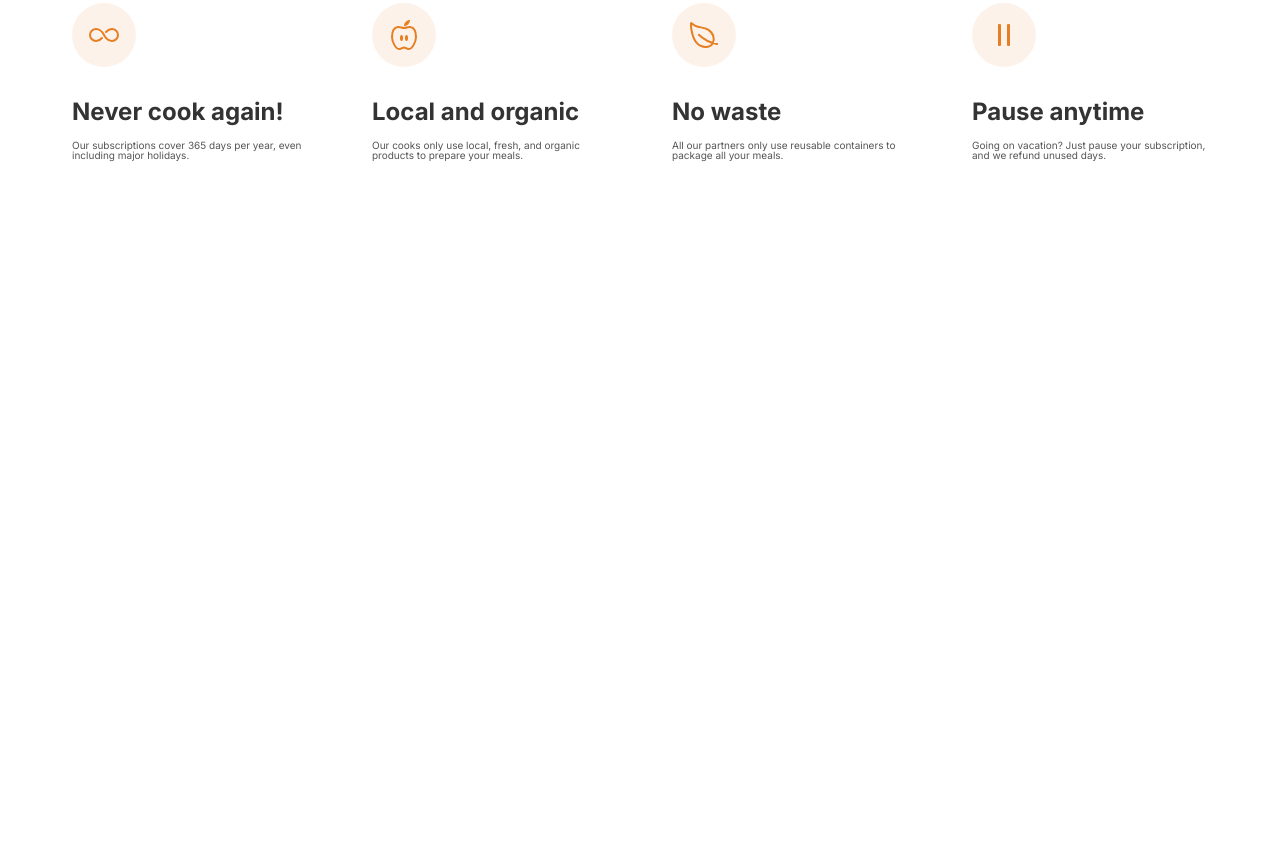
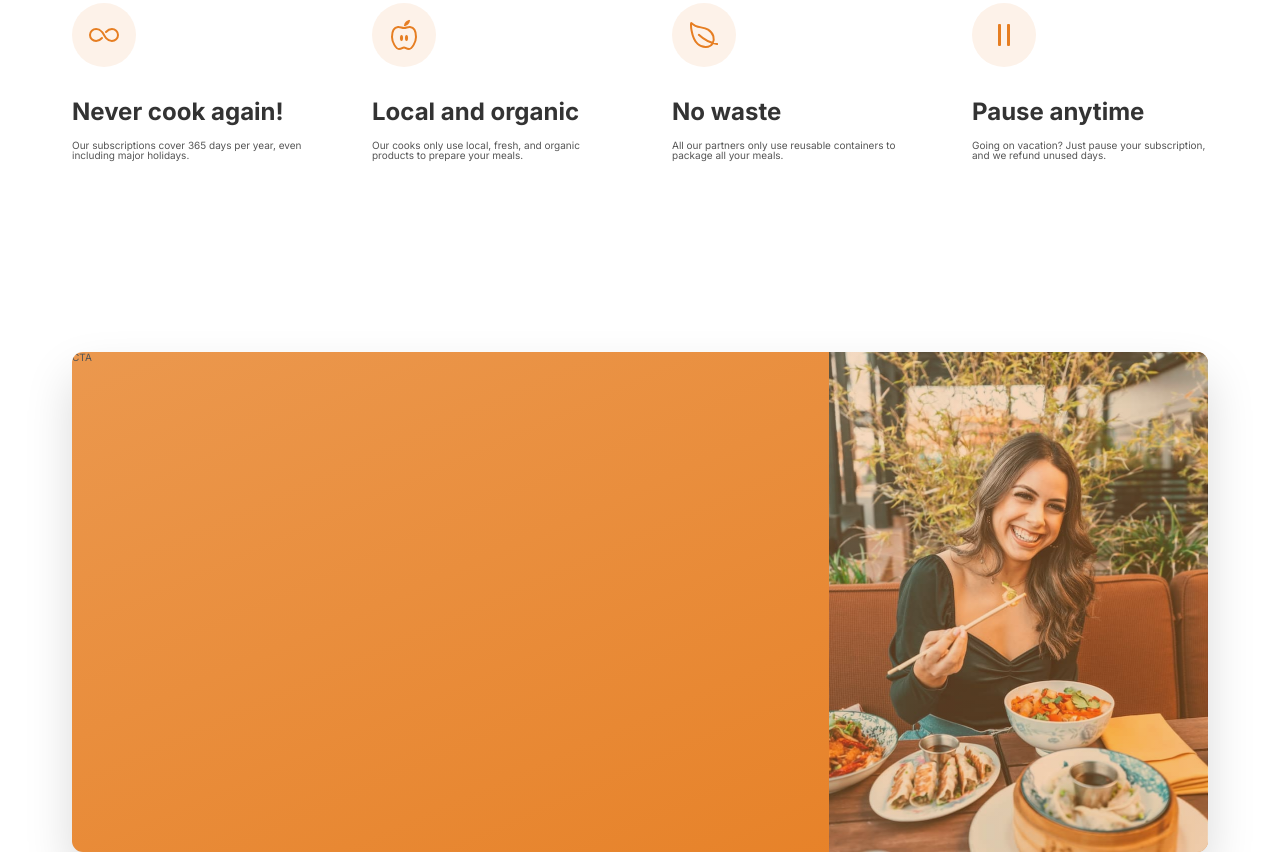
Before and after one commit to Jarvis-byte/Omnifood, a plain HTML site: page index.html in a window 1280 px wide. Shown: the part 5750-6602 px from the top of the page. Before the commit the page ends 6102 px from the top, so only its background shows below. Drawn offline with nearby package versions, Linux system fonts and the light colour scheme.

Commit message:
Making Call To Action Section

```diff
--- a/css/style.css
+++ b/css/style.css
@@ -406,3 +406,34 @@
   font-size: 1.8rem;
   line-height: 1.8;
 }
+/*******************************************/
+/* CTA SECTION */
+/*******************************************/
+
+.section-cta {
+  padding: 9.6rem 0;
+}
+.cta {
+  display: grid;
+  grid-template-columns: 2fr 1fr;
+  background-color: #e67e22;
+  box-shadow: 0 2.4rem 4.8rem rgba(0, 0, 0, 0.15);
+  border-radius: 11px;
+  background-image: linear-gradient(to right bottom, #eb984e, #e67e22);
+
+  /*TEMP*/
+  height: 50rem;
+  overflow: hidden;
+}
+.cta-img-box {
+  background-image: linear-gradient(
+      to right bottom,
+      rgba(235, 151, 78, 0.35),
+      rgba(230, 125, 34, 0.35)
+    ),
+    url(../img/eating.jpg);
+  background-size: cover;
+  background-position: center;
+}
+.cta-text-box {
+}
--- a/index.html
+++ b/index.html
@@ -531,6 +531,16 @@ Both plans include the following:
 
 
       </section>
+      <section class="secion-cta">
+        <div class="container">
+          <div class="cta">
+
+
+        <div class="cta-text-box">CTA</div>
+        <div class="cta-img-box" role="img" aria-label="Woman enjoying food"></div>
+      </div>
+        </div>
+      </section>
     </main>
   </body>
 </html>
```
